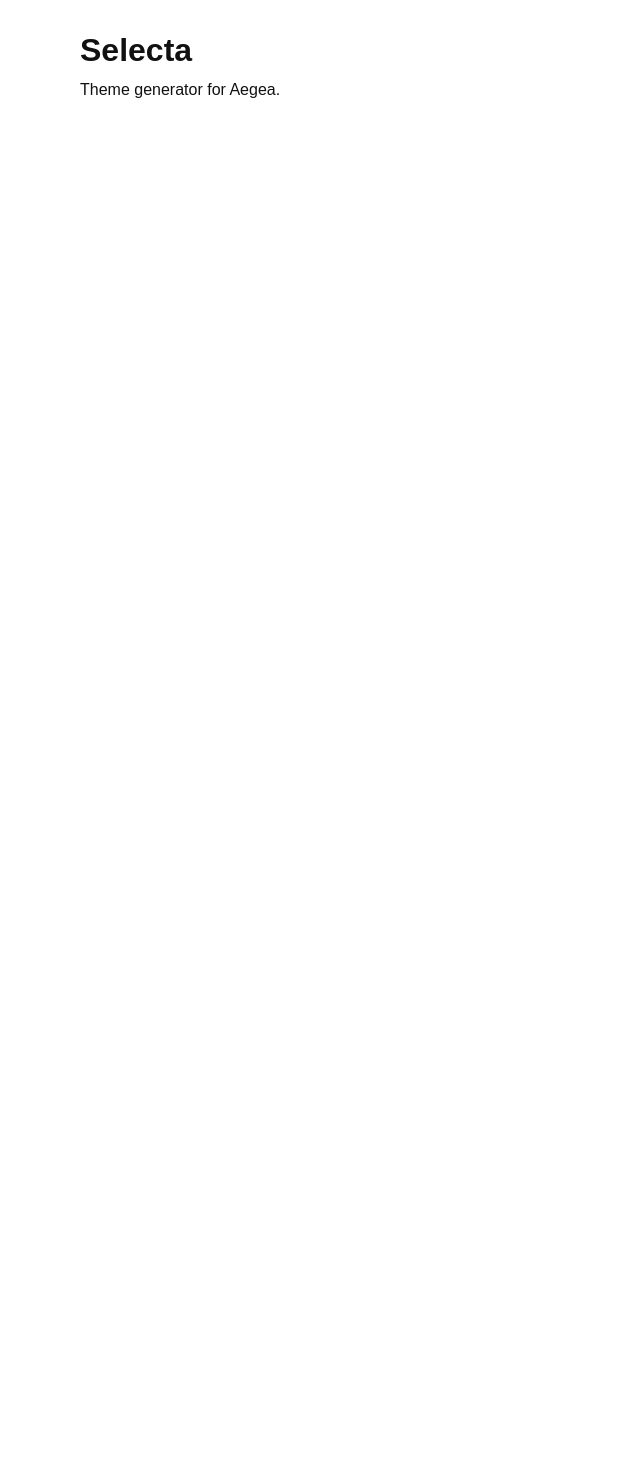
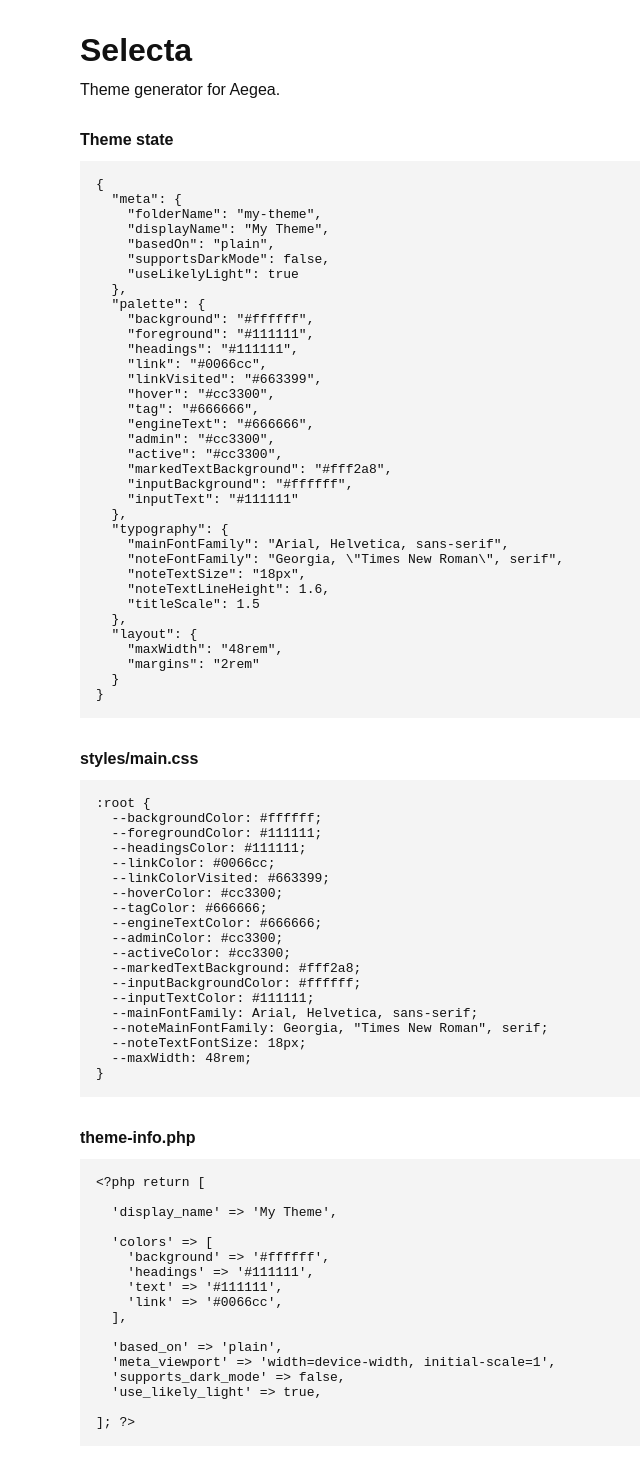
Before and after one commit to hvab/Selecta, a Vue app: page / in a window 1280 px wide. Shown: the top 1468 px of the page, without its empty margins (208-848 px from the left). Before the commit the page ends 800 px from the top, so only its background shows below. Built offline with nearby package versions, Linux system fonts and the light colour scheme.

Commit message:
show generated theme outputs

```diff
--- a/src/App.vue
+++ b/src/App.vue
@@ -1,8 +1,31 @@
-<script setup></script>
+<script setup>
+import { generateThemeCss } from './theme/css.js';
+import { initialThemeState } from './theme/model.js';
+import { generateThemeInfo } from './theme/themeInfo.js';
+
+const themeStateJson = JSON.stringify(initialThemeState, null, 2);
+const themeCss = generateThemeCss(initialThemeState);
+const themeInfo = generateThemeInfo(initialThemeState);
+</script>
 
 <template>
   <main class="app">
     <h1>Selecta</h1>
     <p>Theme generator for Aegea.</p>
+
+    <section>
+      <h2>Theme state</h2>
+      <pre>{{ themeStateJson }}</pre>
+    </section>
+
+    <section>
+      <h2>styles/main.css</h2>
+      <pre>{{ themeCss }}</pre>
+    </section>
+
+    <section>
+      <h2>theme-info.php</h2>
+      <pre>{{ themeInfo }}</pre>
+    </section>
   </main>
 </template>
--- a/src/style.css
+++ b/src/style.css
@@ -19,6 +19,7 @@
 }
 
 h1,
+h2,
 p {
   margin: 0;
 }
@@ -26,3 +27,19 @@
 p {
   margin-top: 0.75rem;
 }
+
+section {
+  margin-top: 2rem;
+}
+
+h2 {
+  margin-bottom: 0.75rem;
+  font-size: 1rem;
+}
+
+pre {
+  padding: 1rem;
+  margin: 0;
+  overflow-x: auto;
+  background: #f4f4f4;
+}
```
Also changed, not shown: 1 other file (tests, documents, lock files or other folders).
